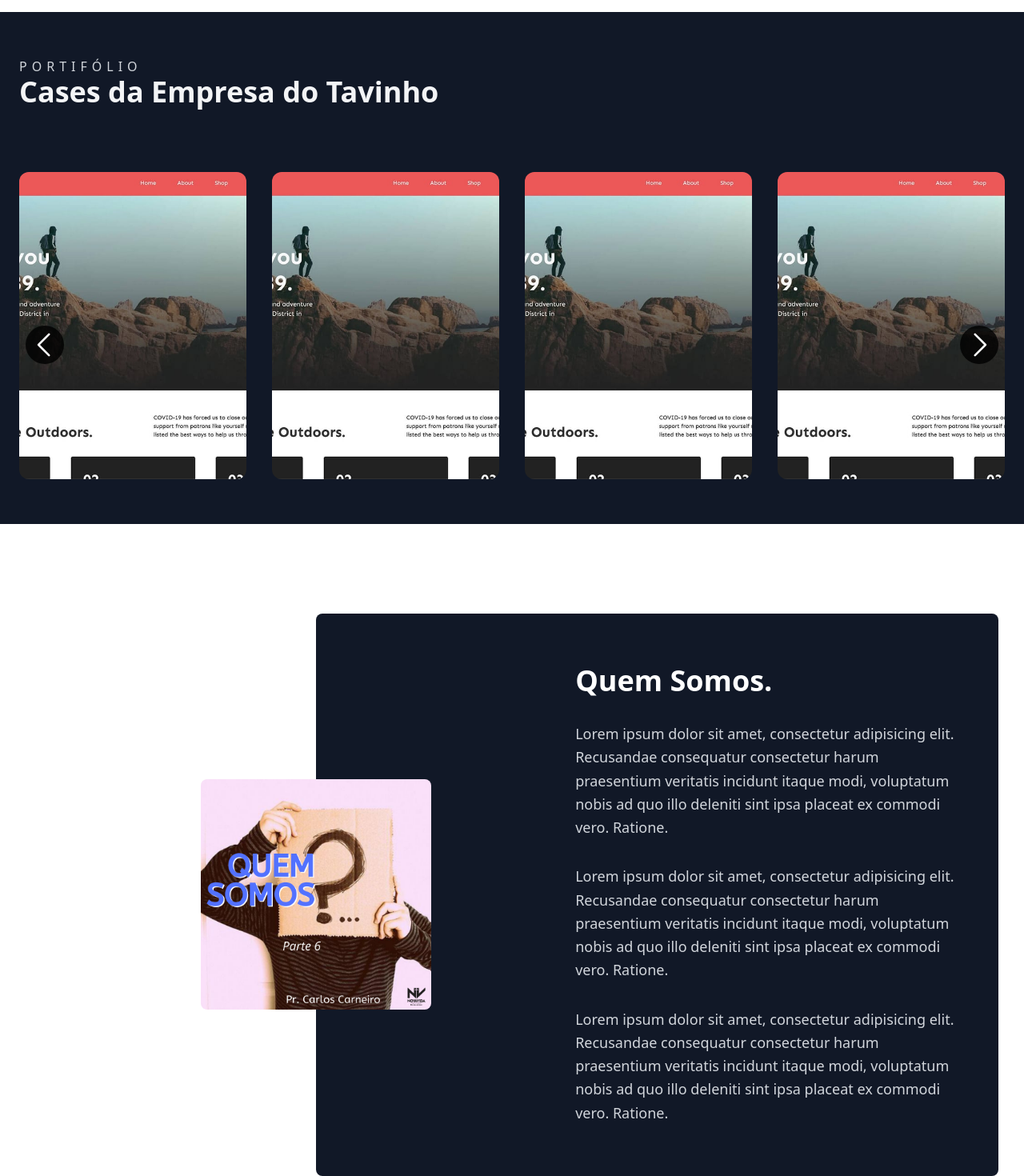
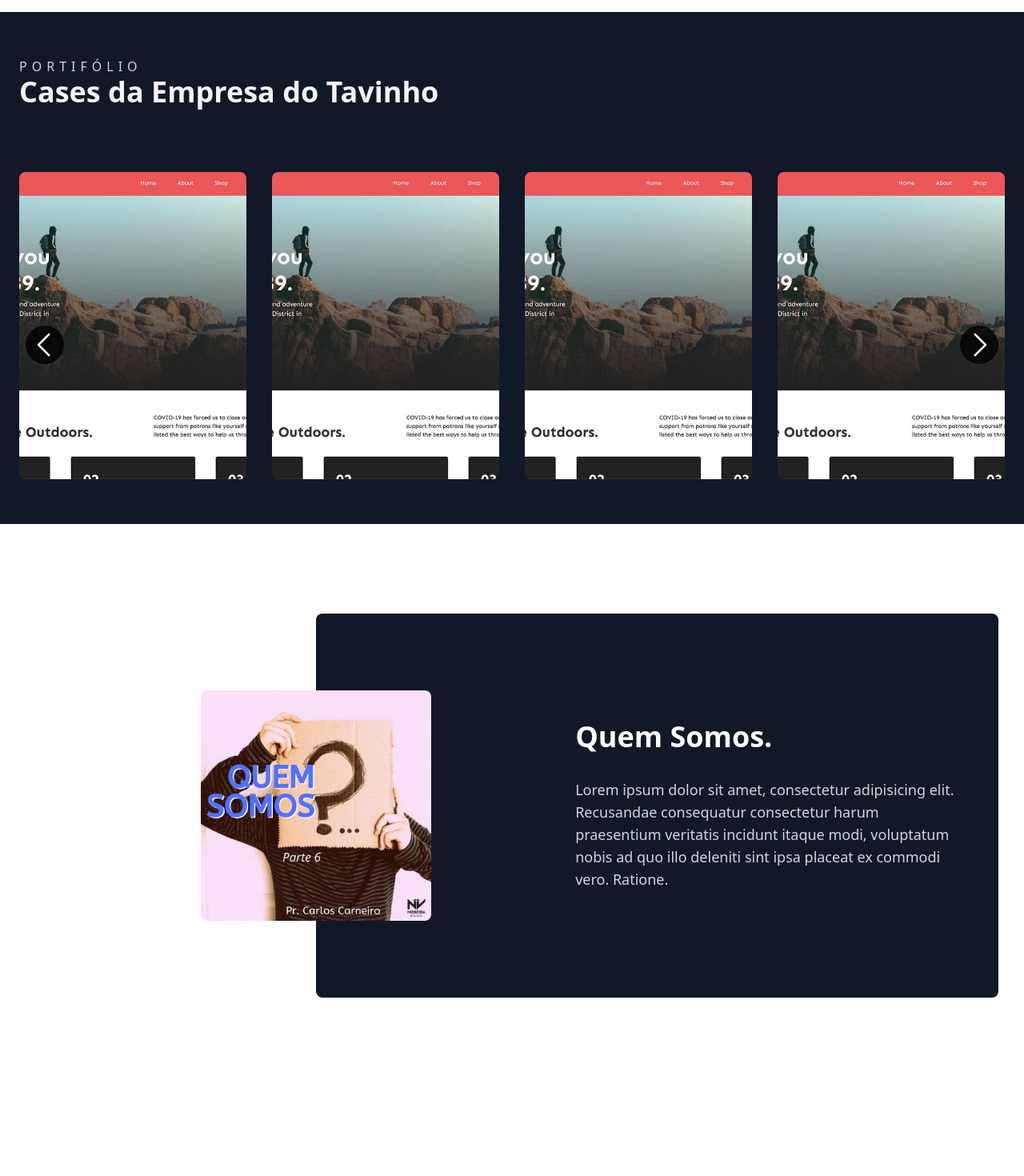
Before and after one commit to calebesg/webpage, a Next.js app: page / in a window 1280 px wide. Shown: the part 1291-2761 px from the top of the page at 80% size. After the commit the page ends 2538 px from the top, so only its background shows below. Built offline with nearby package versions, Linux system fonts and the light colour scheme.

Commit message:
added responsible about section

```diff
--- a/src/components/PartnerCard.tsx
+++ b/src/components/PartnerCard.tsx
@@ -6,7 +6,7 @@ import siteImg02 from '../../public/img/03.jpeg'
 
 export function ParterCard() {
   return (
-    <div className="relative keen-slider__slide z-10 h-96 rounded-xl overflow-hidden cursor-pointer">
+    <div className="relative keen-slider__slide z-10 h-96 rounded-lg overflow-hidden cursor-pointer">
       <Image src={siteImg01} className="h-full object-cover " alt="" />
 
       <div className="absolute inset-0 bg-gradient-to-t flex flex-col items-center justify-center opacity-0 hover:opacity-100 duration-200 transition">
--- a/src/components/ServiceCard.tsx
+++ b/src/components/ServiceCard.tsx
@@ -6,7 +6,7 @@ interface ServiceCardProps {
 
 export default function ServiceCard({ children, placeholder, description }: ServiceCardProps) {
   return (
-    <div className='flex flex-col items-center justify-center px-8 py-10 bg-gray-800 rounded-xl w-full'>
+    <div className='flex flex-col items-center justify-center px-8 py-10 bg-gray-800 rounded-lg w-full'>
       {children}
       <strong className='font-medium text-2xl text-gray-200'>{placeholder}</strong>
       <span className='text-gray-400 text-center px-4 mt-4'>
--- a/src/pages/index.tsx
+++ b/src/pages/index.tsx
@@ -156,26 +156,16 @@ export default function Home() {
           </section>
 
           {/* {ABOUT ============================================================} */}
-          <section className="relative mt-28 bg-gray-900 w-2/3 min-h-[30rem] ml-auto mr-8 py-16 rounded-lg flex justify-end gap-8">
+          <section className="relative mt-28 bg-gray-900 w-11/12 md:w-3/4 lg:w-2/3 min-h-[30rem] m-auto lg:ml-auto lg:mr-8 py-16 rounded-lg flex flex-col lg:flex-row lg:justify-end items-center gap-14">
             <Image
               src={aboutImg}
               alt=""
-              className="w-72 rounded-lg absolute left-0 -translate-x-1/2 top-1/2 -translate-y-1/2"
+              className="w-52 md:w-72 rounded-lg lg:absolute lg:left-0 lg:-translate-x-1/2 lg:top-1/2 lg:-translate-y-1/2"
             />
 
-            <main className="self-center w-2/3 px-10">
-              <h2 className="text-white text-4xl font-semibold">Quem Somos.</h2>
-              <p className="text-gray-300 text-lg mt-8 leading-relaxed">
-                Lorem ipsum dolor sit amet, consectetur adipisicing elit.
-                Recusandae consequatur consectetur harum praesentium veritatis incidunt itaque modi,
-                voluptatum nobis ad quo illo deleniti sint ipsa placeat ex commodi vero. Ratione.
-              </p>
-              <p className="text-gray-300 text-lg mt-8 leading-relaxed">
-                Lorem ipsum dolor sit amet, consectetur adipisicing elit.
-                Recusandae consequatur consectetur harum praesentium veritatis incidunt itaque modi,
-                voluptatum nobis ad quo illo deleniti sint ipsa placeat ex commodi vero. Ratione.
-              </p>
-              <p className="text-gray-300 text-lg mt-8 leading-relaxed">
+            <main className="lg:self-center lg:w-2/3 px-10">
+              <h2 className="text-white text-2xl lg:text-4xl text-center lg:text-left font-semibold">Quem Somos.</h2>
+              <p className="text-gray-300 md:text-lg text-center lg:text-left mt-8 leading-relaxed">
                 Lorem ipsum dolor sit amet, consectetur adipisicing elit.
                 Recusandae consequatur consectetur harum praesentium veritatis incidunt itaque modi,
                 voluptatum nobis ad quo illo deleniti sint ipsa placeat ex commodi vero. Ratione.
```
